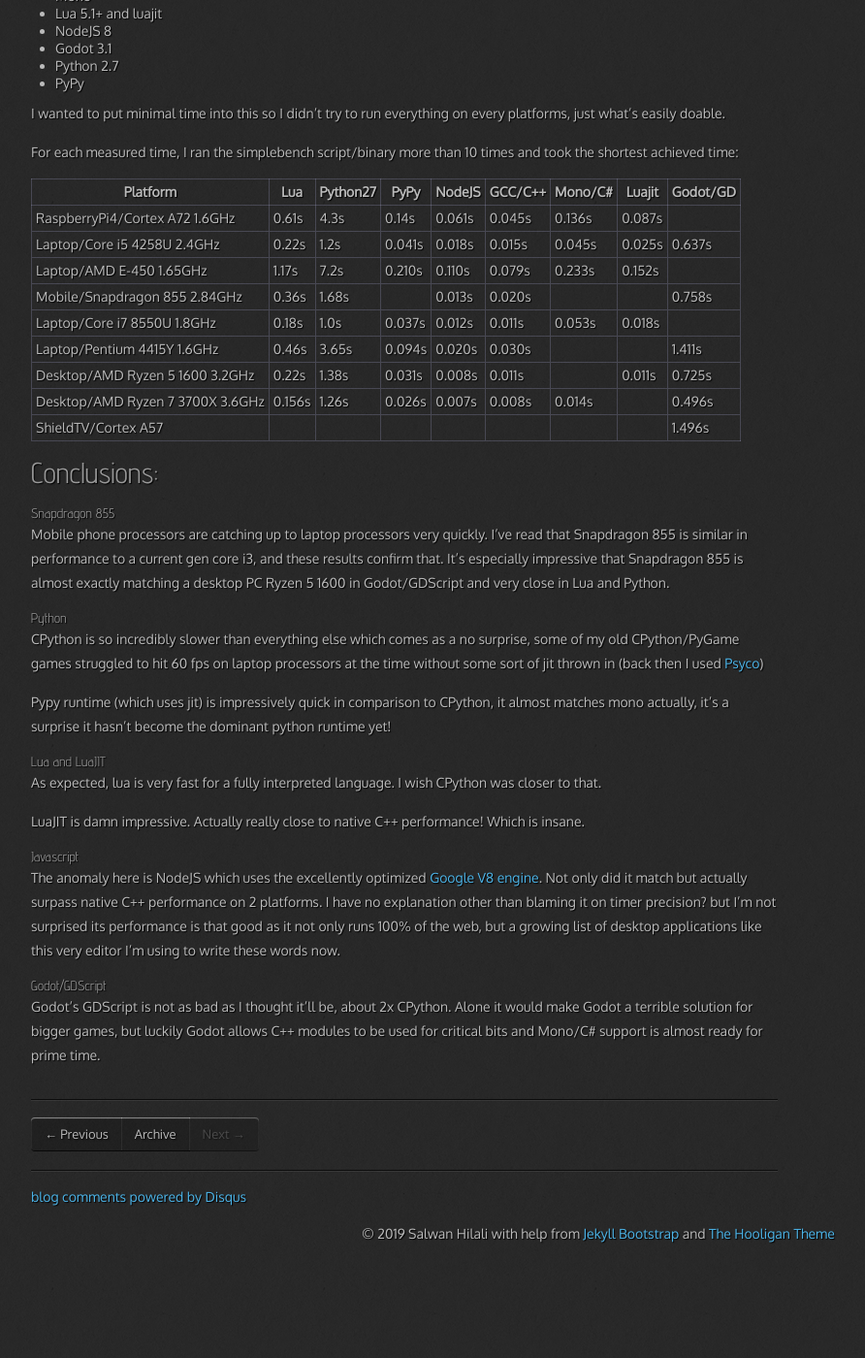
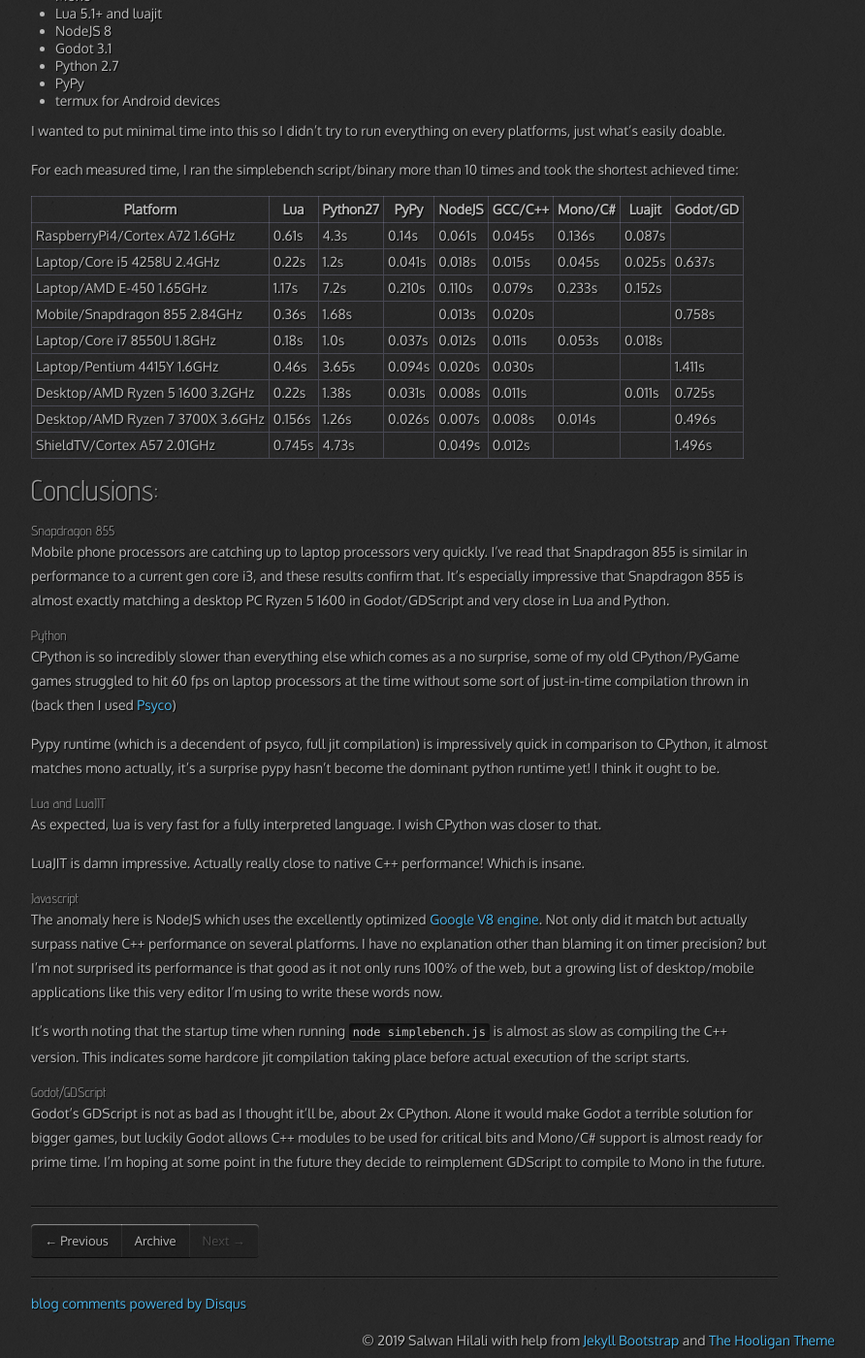
Before and after one commit to Salwan/salwan.github.io, a Jekyll site: the page built from _posts/2019-10-03-simplebench.md, in a window 1280 px wide and 1400 px high, scrolled down 1094 px. Shown: the whole window at 97% size, without its empty margins (23-915 px from the left). Built offline with Jekyll 4.4.1, drawn with Linux system fonts in a browser that asks for light colours; nearby versions of some CDN libraries; comment, search, counter and statistics services are not loaded; before the commit the page ends 2384 px from its top, so only the background shows below that; some of the changed text lies outside the part shown.

Commit message:
Added multiple shield tv benchmark results obtained by running in termux

```diff
--- a/_posts/2019-10-03-simplebench.md
+++ b/_posts/2019-10-03-simplebench.md
@@ -56,13 +56,14 @@
 
 Here are the runtimes I used to run the benchmarks on:
 
-* GCC 7+ C++14 (alternatively clang++ C++14) with -O3 flag
+* GCC 7+ (alternatively clang) with -std=c++14 and -O3 flags
 * Mono
 * Lua 5.1+ and luajit
 * NodeJS 8
 * Godot 3.1
 * Python 2.7
 * PyPy
+* termux for Android devices
 
 I wanted to put minimal time into this so I didn't try to run everything on every platforms, just what's easily doable.
 
@@ -79,7 +80,7 @@
 |Laptop/Pentium 4415Y 1.6GHz     |0.46s   |3.65s   |0.094s   |0.020s |0.030s  |       |      |1.411s  |
 |Desktop/AMD Ryzen 5 1600 3.2GHz |0.22s   |1.38s   |0.031s   |0.008s |0.011s  |       |0.011s|0.725s  |
 |Desktop/AMD Ryzen 7 3700X 3.6GHz|0.156s  |1.26s   |0.026s   |0.007s |0.008s  |0.014s |      |0.496s  |
-|ShieldTV/Cortex A57             |        |        |         |       |        |       |      |1.496s  |
+|ShieldTV/Cortex A57 2.01GHz     |0.745s  |4.73s   |         |0.049s |0.012s  |       |      |1.496s  |
 |-----------------------------------------------------------------------------------------------------|
 
 ## Conclusions:
@@ -90,9 +91,9 @@
 
 #### Python
 
-CPython is so incredibly slower than everything else which comes as a no surprise, some of my old CPython/PyGame games struggled to hit 60 fps on laptop processors at the time without some sort of jit thrown in (back then I used [Psyco](http://psyco.sourceforge.net/))
+CPython is so incredibly slower than everything else which comes as a no surprise, some of my old CPython/PyGame games struggled to hit 60 fps on laptop processors at the time without some sort of just-in-time compilation thrown in (back then I used [Psyco](http://psyco.sourceforge.net/))
 
-Pypy runtime (which uses jit) is impressively quick in comparison to CPython, it almost matches mono actually, it's a surprise it hasn't become the dominant python runtime yet!
+Pypy runtime (which is a decendent of psyco, full jit compilation) is impressively quick in comparison to CPython, it almost matches mono actually, it's a surprise pypy hasn't become the dominant python runtime yet! I think it ought to be.
 
 #### Lua and LuaJIT
 
@@ -102,8 +103,10 @@
 
 #### Javascript
 
-The anomaly here is NodeJS which uses the excellently optimized [Google V8 engine](https://v8.dev/). Not only did it match but actually surpass native C++ performance on 2 platforms. I have no explanation other than blaming it on timer precision? but I'm not surprised its performance is that good as it not only runs 100% of the web, but a growing list of desktop applications like this very editor I'm using to write these words now.
+The anomaly here is NodeJS which uses the excellently optimized [Google V8 engine](https://v8.dev/). Not only did it match but actually surpass native C++ performance on several platforms. I have no explanation other than blaming it on timer precision? but I'm not surprised its performance is that good as it not only runs 100% of the web, but a growing list of desktop/mobile applications like this very editor I'm using to write these words now.
+
+It's worth noting that the startup time when running `node simplebench.js` is almost as slow as compiling the C++ version. This indicates some hardcore jit compilation taking place before actual execution of the script starts.
 
 #### Godot/GDScript
 
-Godot's GDScript is not as bad as I thought it'll be, about 2x CPython. Alone it would make Godot a terrible solution for bigger games, but luckily Godot allows C++ modules to be used for critical bits and Mono/C# support is almost ready for prime time.
+Godot's GDScript is not as bad as I thought it'll be, about 2x CPython. Alone it would make Godot a terrible solution for bigger games, but luckily Godot allows C++ modules to be used for critical bits and Mono/C# support is almost ready for prime time. I'm hoping at some point in the future they decide to reimplement GDScript to compile to Mono in the future.
```
